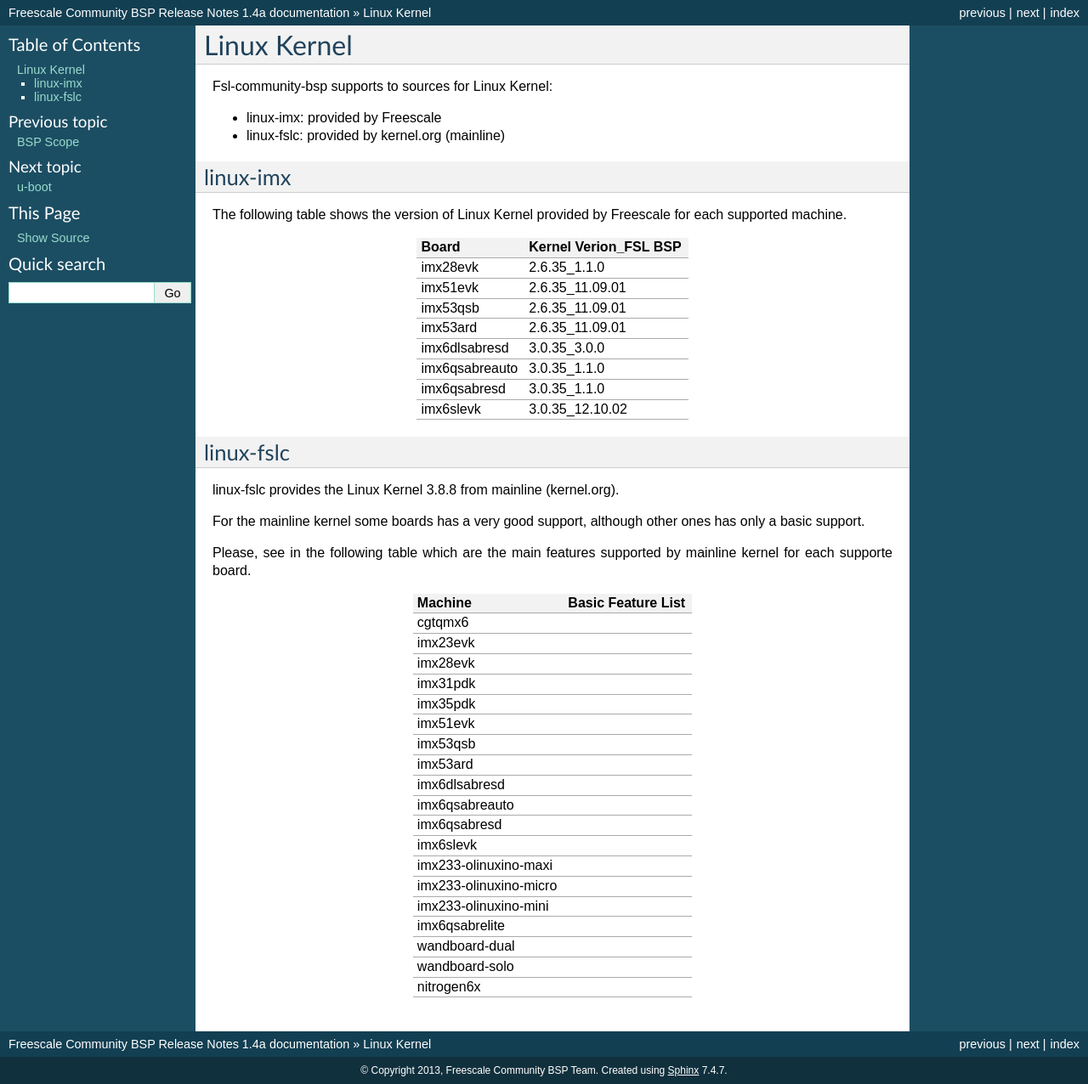
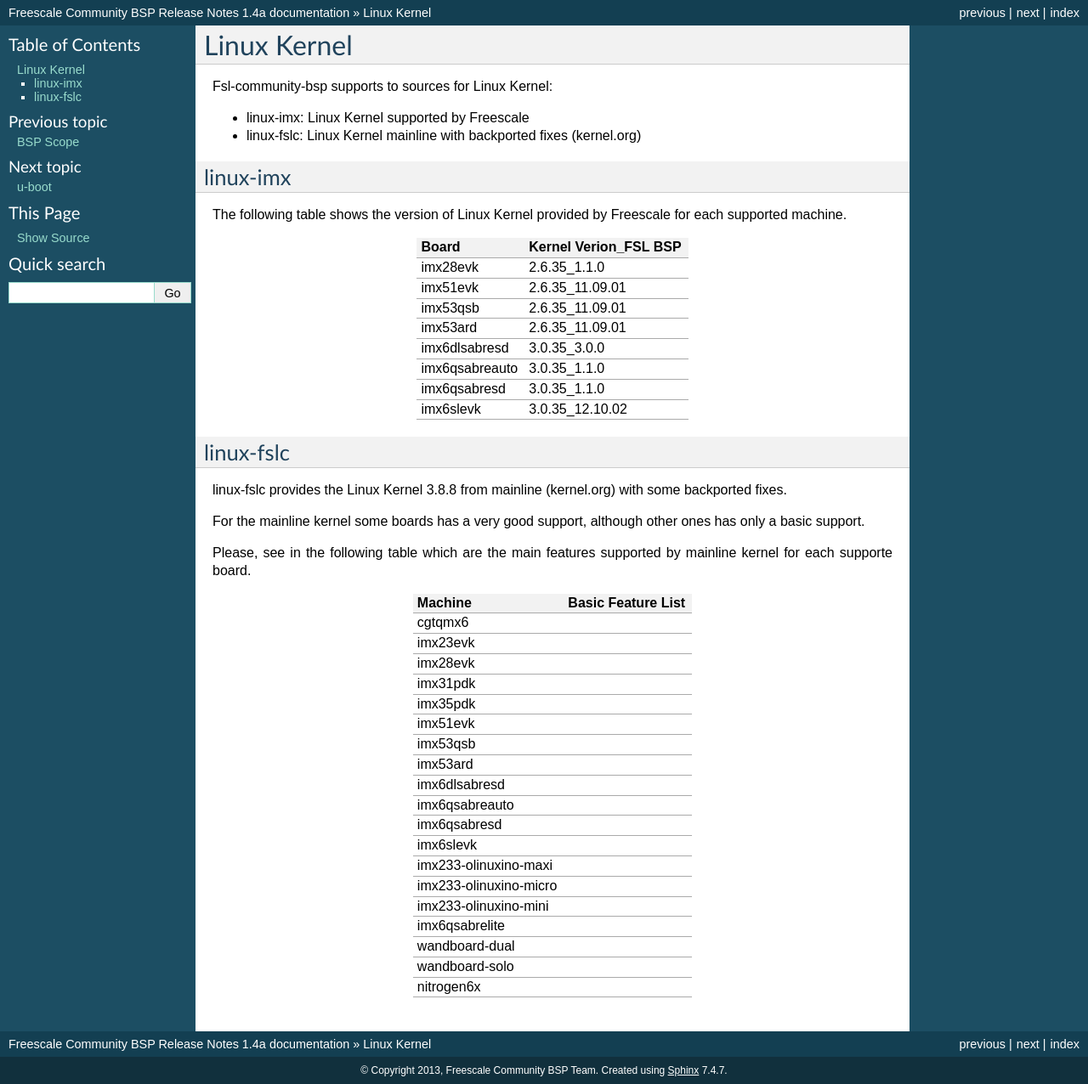
Before and after one commit to Freescale/Documentation, a Sphinx documentation site: the page built from release-notes/source/kernel-linux.rst, in a window 1280 px wide. Shown: the whole page at 85% size. Built offline with Sphinx 7.4.7, drawn with Linux system fonts in a browser that asks for light colours.

Commit message:
kernel-linux: change wording to make clear linux-fslc has bugfixes
Signed-off-by: Otavio Salvador <otavio@ossystems.com.br>

```diff
--- a/release-notes/source/kernel-linux.rst
+++ b/release-notes/source/kernel-linux.rst
@@ -3,9 +3,8 @@
 
 Fsl-community-bsp supports to sources for Linux Kernel:
 
-
-* linux-imx: provided by Freescale
-* linux-fslc: provided by kernel.org (mainline)
+* linux-imx: Linux Kernel supported by Freescale
+* linux-fslc: Linux Kernel mainline with backported fixes (kernel.org)
 
 ---------
 linux-imx
@@ -19,7 +18,9 @@
 -----------
 linux-fslc
 -----------
-linux-fslc provides the Linux Kernel 3.8.8 from mainline (kernel.org).
+
+linux-fslc provides the Linux Kernel 3.8.8 from mainline (kernel.org)
+with some backported fixes.
 
 For the mainline kernel some boards has a very good support, although
 other ones has only a basic support.
```
